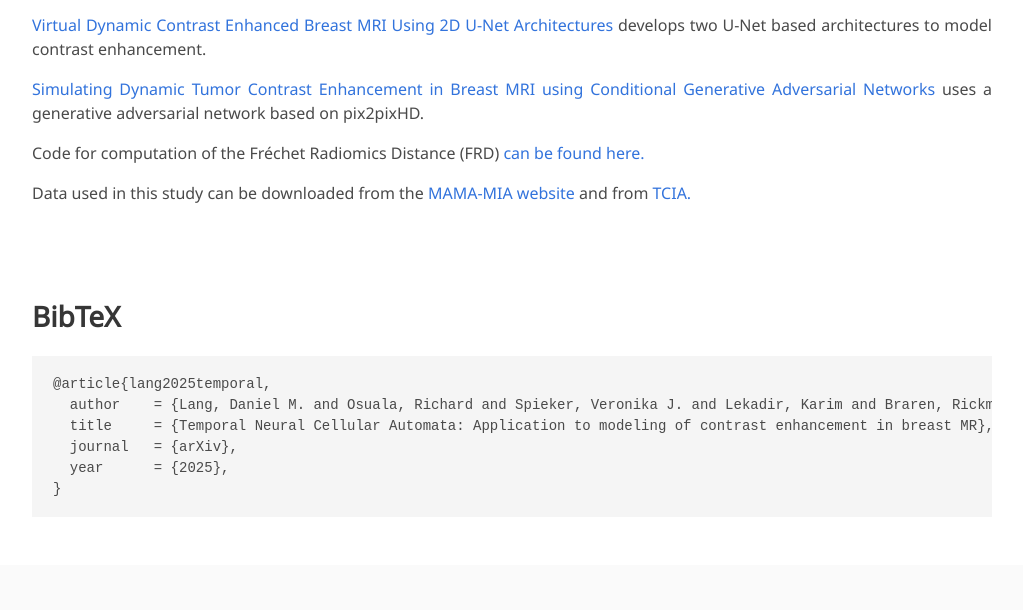
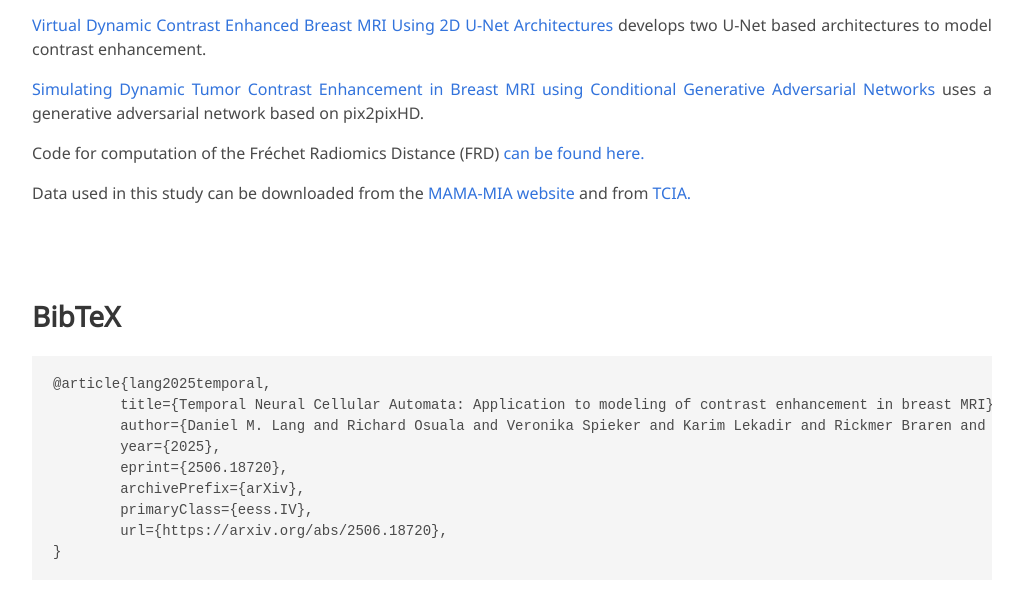
Before and after one commit to LangDaniel/TeNCA, a plain HTML site: page index.html in a window 1280 px wide. Shown: the part 3908-4518 px from the top of the page, without its empty margins (128-1151 px from the left). Drawn offline with nearby package versions, Linux system fonts and the light colour scheme; some icons are missing; a web font is replaced by a local one.

Commit message:
updated cite as

```diff
--- a/index.html
+++ b/index.html
@@ -291,10 +291,13 @@
   <div class="container is-max-desktop content">
     <h2 class="title">BibTeX</h2>
     <pre><code>@article{lang2025temporal,
-  author    = {Lang, Daniel M. and Osuala, Richard and Spieker, Veronika J. and Lekadir, Karim and Braren, Rickmer and Schnabel, Julia A.},
-  title     = {Temporal Neural Cellular Automata: Application to modeling of contrast enhancement in breast MR},
-  journal   = {arXiv},
-  year      = {2025},
+        title={Temporal Neural Cellular Automata: Application to modeling of contrast enhancement in breast MRI},
+        author={Daniel M. Lang and Richard Osuala and Veronika Spieker and Karim Lekadir and Rickmer Braren and Julia A. Schnabel},
+        year={2025},
+        eprint={2506.18720},
+        archivePrefix={arXiv},
+        primaryClass={eess.IV},
+        url={https://arxiv.org/abs/2506.18720},
 }</code></pre>
   </div>
 </section>
```
